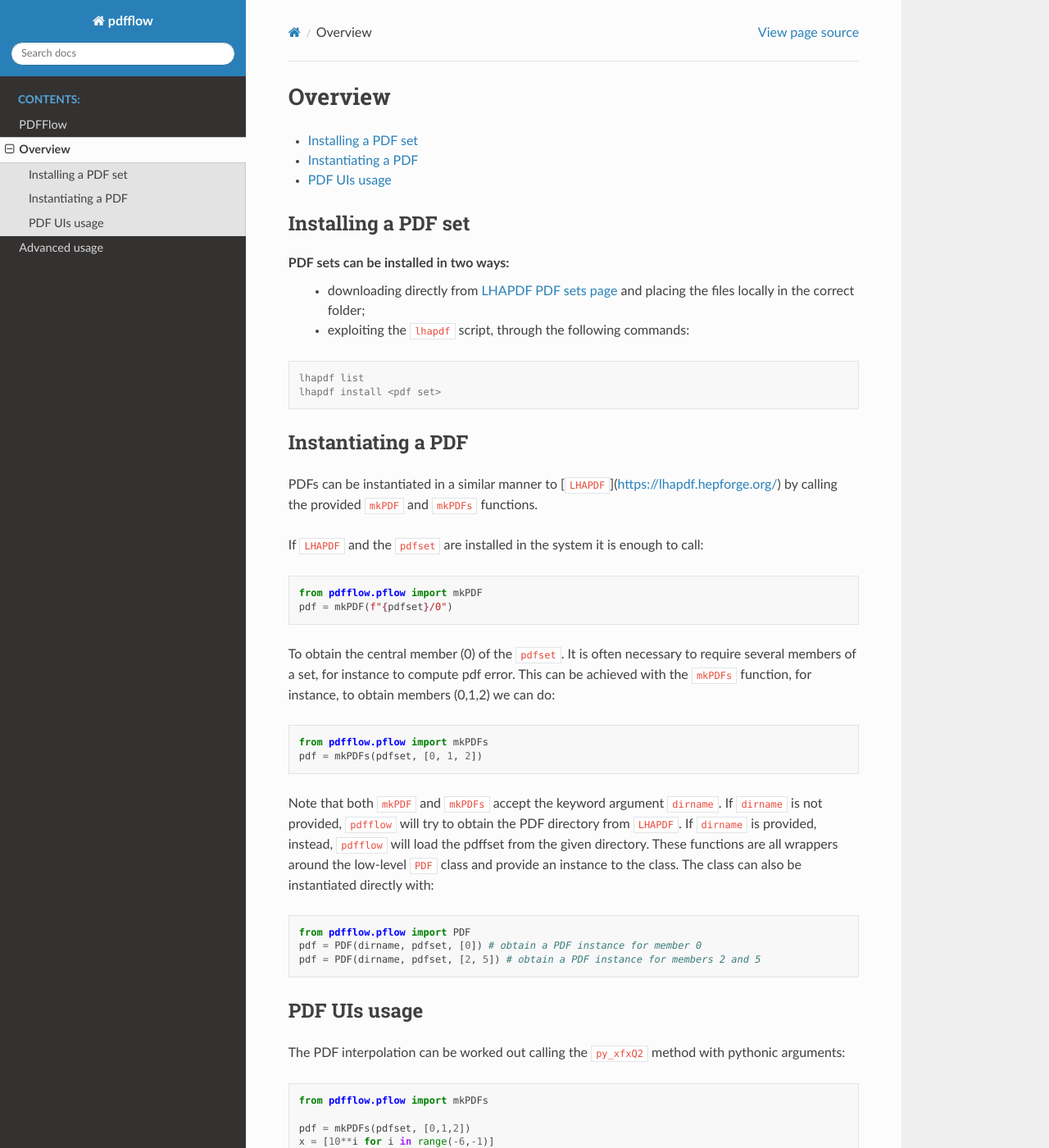
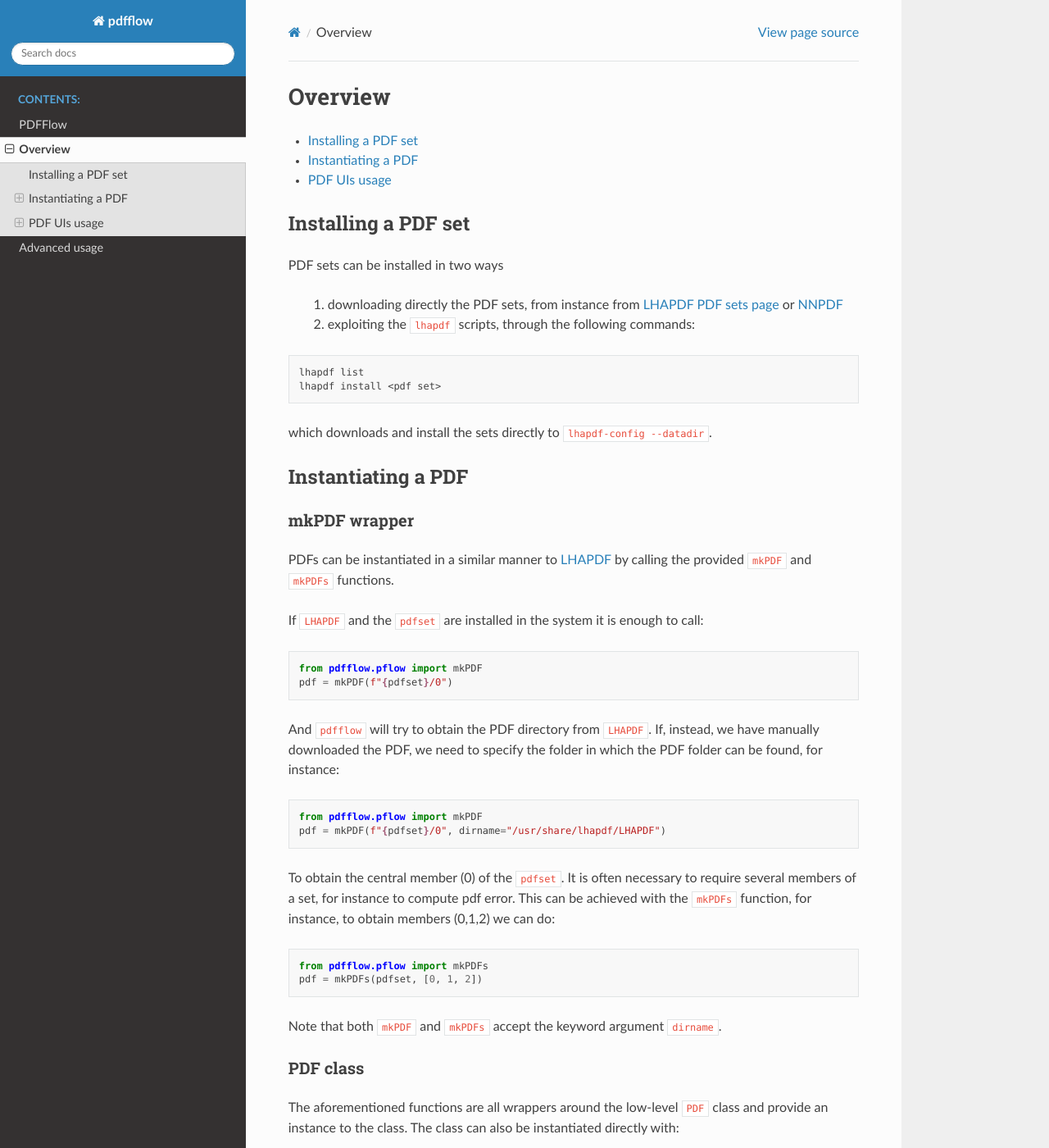
Before and after one commit to N3PDF/pdfflow, a Sphinx documentation site: the page built from doc/source/overview.rst, in a window 1280 px wide and 1400 px high. Shown: the whole window at 82% size. Built offline with Sphinx 7.4.7 and the Read the Docs theme 2.0.0, drawn with Linux system fonts in a browser that asks for light colours; some of the changed text lies outside the part shown.

Commit message:
add some more stuff

```diff
--- a/doc/source/overview.rst
+++ b/doc/source/overview.rst
@@ -9,19 +9,27 @@
    :depth: 1
 
 Installing a PDF set
---------------------
-PDF sets can be installed in two ways:
-	- downloading directly from `LHAPDF PDF sets page <https://lhapdf.hepforge.org/pdfsets.html>`_ and placing the files locally in the correct folder;
-	- exploiting the ``lhapdf`` script, through the following commands:
+====================
+PDF sets can be installed in two ways
 
-.. code-block:: console
+	1. downloading directly the PDF sets, from instance from `LHAPDF PDF sets page <https://lhapdf.hepforge.org/pdfsets.html>`_ or `NNPDF <http://nnpdf.mi.infn.it/for-users/unpolarized-pdf-sets/>`_
+	2. exploiting the ``lhapdf`` scripts, through the following commands:
+
+.. code-block:: bash
 
 	lhapdf list
 	lhapdf install <pdf set>
 
+which downloads and install the sets directly to ``lhapdf-config --datadir``.
+
+
 Instantiating a PDF
--------------------
-PDFs can be instantiated in a similar manner to [``LHAPDF``](https://lhapdf.hepforge.org/)
+===================
+
+mkPDF wrapper
+^^^^^^^^^^^^^
+
+PDFs can be instantiated in a similar manner to `LHAPDF <https://lhapdf.hepforge.org/>`_
 by calling the provided ``mkPDF`` and ``mkPDFs`` functions.
 
 If ``LHAPDF`` and the ``pdfset`` are installed in the system it is enough to call:
@@ -30,6 +38,15 @@
 
   from pdfflow.pflow import mkPDF
   pdf = mkPDF(f"{pdfset}/0")
+
+And ``pdfflow`` will try to obtain the PDF directory
+from ``LHAPDF``. If, instead, we have manually downloaded the PDF, we need to specify the folder
+in which the PDF folder can be found, for instance:
+
+.. code-block:: python
+
+  from pdfflow.pflow import mkPDF
+  pdf = mkPDF(f"{pdfset}/0", dirname="/usr/share/lhapdf/LHAPDF")
 
 To obtain the central member (0) of the ``pdfset``.
 It is often necessary to require several members of a set, for instance to compute
@@ -42,10 +59,12 @@
   pdf = mkPDFs(pdfset, [0, 1, 2])
 
 Note that both ``mkPDF`` and ``mkPDFs`` accept the keyword argument ``dirname``.
-If ``dirname`` is not provided, ``pdfflow`` will try to obtain the PDF directory
-from ``LHAPDF``.
-If ``dirname`` is provided, instead, ``pdfflow`` will load the pdffset from the given directory.
-These functions are all wrappers around the low-level ``PDF`` class and provide an instance to the class.
+
+
+PDF class
+^^^^^^^^^
+
+The aforementioned functions are all wrappers around the low-level ``PDF`` class and provide an instance to the class.
 The class can also be instantiated directly with:
 
 .. code-block:: python
@@ -54,10 +73,18 @@
   pdf = PDF(dirname, pdfset, [0]) # obtain a PDF instance for member 0
   pdf = PDF(dirname, pdfset, [2, 5]) # obtain a PDF instance for members 2 and 5
 
+Note that in order to instantiate a PDF class it is always necessary to provide the source directory of the PDF sets.
 
 PDF UIs usage
--------------
-The PDF interpolation can be worked out calling the ``py_xfxQ2`` method with pythonic arguments:
+=============
+The PDF interpolation can be worked out calling the ``py_xfxQ2`` method with
+python or TensorFlow objects as arguments:
+
+Python interface
+^^^^^^^^^^^^^^^^
+
+When using python arguments as the input we provide the ``py_xfxQ2``.
+This function deals with the conversion of the input into TensorFlow variables.
 
 .. code-block:: python
 
@@ -70,6 +97,27 @@
 
 	pdf.py_xfxQ2(pid, x, q2)
 
+
+TensorFlow interface
+^^^^^^^^^^^^^^^^^^^^
+
+Instead, if the arguments are already tensorflow objects, it is possible to call
+lower level ``tf.functions`` such as ``xfxQ2``:
+
+.. code-block:: python
+
+	from pdfflow.pflow import mkPDFs
+	from pdfflow.configflow import float_me, int_me
+
+	pdf = mkPDFs(pdfset, [0,1,2])
+	x = float_me([10**i for i in range(-6,-1)])
+	q2 = float_me([10**i for i in range(1,6)])
+	pid = int_me([-1,21,1])
+
+	pdf.xfxQ2(pid, x, q2)
+
+.. note:: The ``float_me`` and ``int_me`` functions are wrappers around ``tf.cast`` which we provide with the aim of ensuring that integers are cast to 32-bit integers and float to 64-bit floats.
+
 If arguments had been ``tf.Tensor`` objects, the preferred way to call the interpolation would have been
 via the ``xfxQ2`` function.
 To go through the computation of all the pids in the flavor scheme, use ``xfxQ2_allpid`` or the
```
